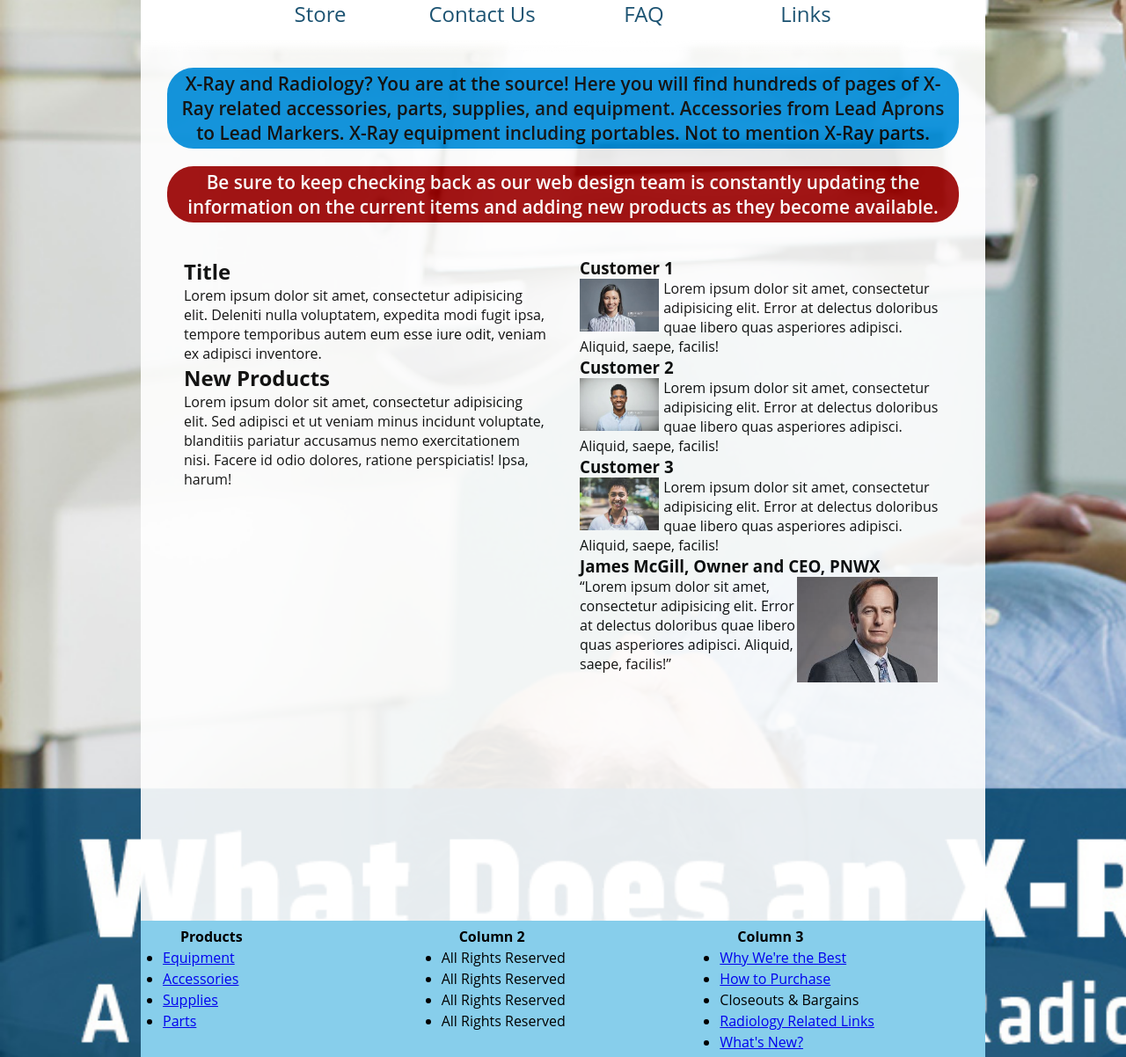
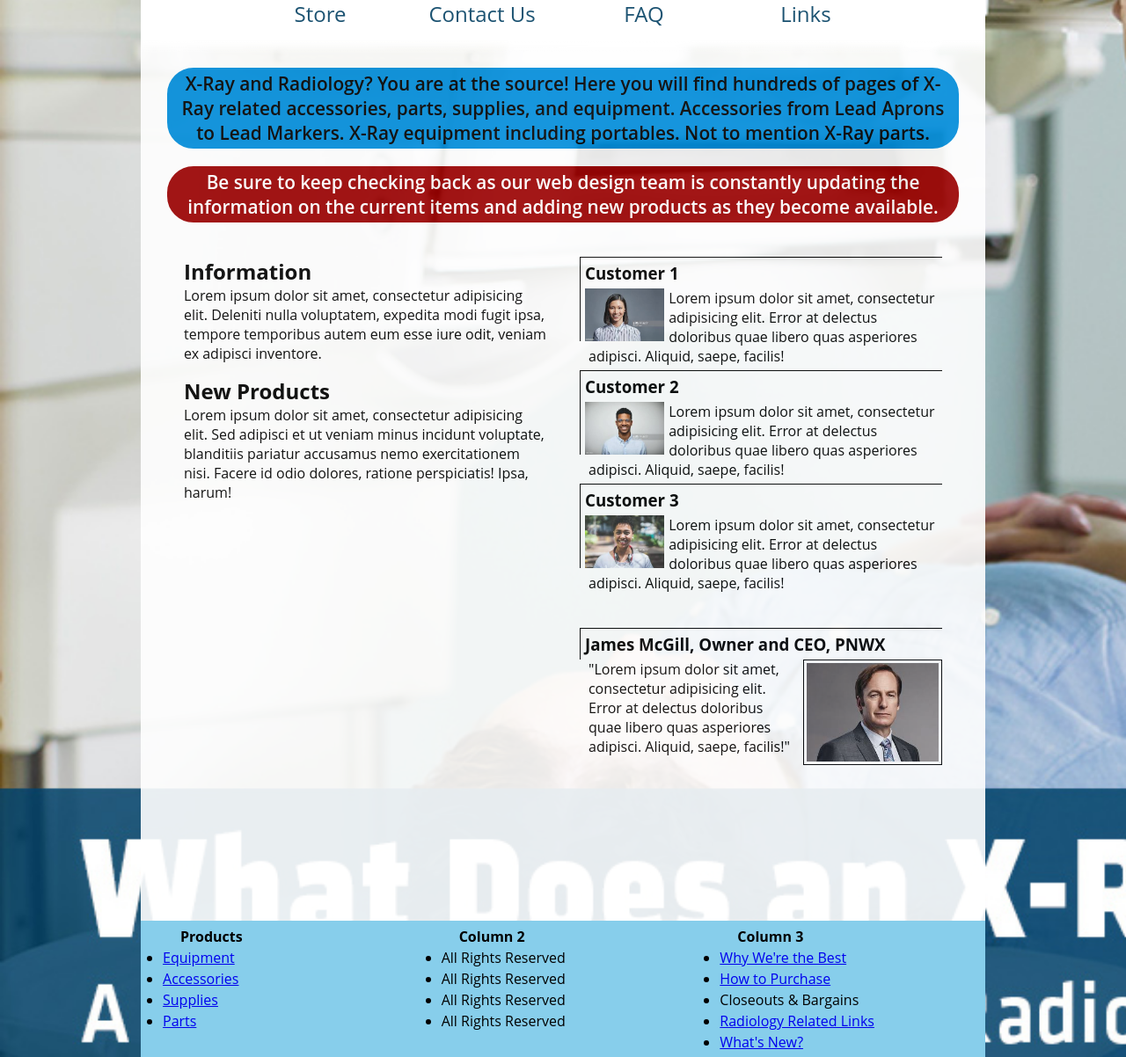
Before and after one commit to jvansandt/pnwx, a PHP site: page / in a window 1280 px wide. Shown: the part 122-1324 px from the top of the page at 88% size. Run offline with PHP 8.4, Linux system fonts and the light colour scheme.

Commit message:
work on reviews

```diff
--- a/css/styles.css
+++ b/css/styles.css
@@ -176,6 +176,9 @@ footer a.top {
 	padding: 10px;
 	margin: 1%;
 }
+.columnleft p {
+	padding-bottom: 15px;
+}
 .columnright {
 	float: right;
 	width: 48%;
@@ -183,12 +186,27 @@ footer a.top {
 	padding: 10px;
 	margin: 1%;
 }
+.review p {
+	padding: 0px 0px 5px 10px;
+}
 .review img {
 	float: left;
 	height: 60px;
-	padding-right: 5px;
+	padding: 0px 5px;
+	border-left: 1px solid black;
+}
+.review h3 {
+	padding: 5px 5px;
+	border-left: 1px solid black;
+	border-top: 1px solid black;
+}
+.owner {
+	padding-top: 35px;
 }
 .owner img {
 	float: right;
 	height: 120px;
+	padding: 3px;
+	margin-left: 5px;
+	border: solid black 1px;
 }
--- a/index.html
+++ b/index.html
@@ -34,7 +34,7 @@
 			</div>
 
 			<div class="columnleft">
-			<div><h2>Title</h2>
+			<div><h2>Information</h2>
 			<p>Lorem ipsum dolor sit amet, consectetur adipisicing elit. Deleniti nulla voluptatem, expedita modi fugit ipsa, tempore temporibus autem eum esse iure odit, veniam ex adipisci inventore.</p></div>
 			<div><h2>New Products</h2>
 			<p>Lorem ipsum dolor sit amet, consectetur adipisicing elit. Sed adipisci et ut veniam minus incidunt voluptate, blanditiis pariatur accusamus nemo exercitationem nisi. Facere id odio dolores, ratione perspiciatis! Ipsa, harum!</p></div>
@@ -44,7 +44,7 @@
 			<div><h3>Customer 1</h3><img src="/images/customer1.jpg" alt="customer photo"><p>Lorem ipsum dolor sit amet, consectetur adipisicing elit. Error at delectus doloribus quae libero quas asperiores adipisci. Aliquid, saepe, facilis!</p></div>
 			<div><h3>Customer 2</h3><img src="/images/customer2.jpg" alt="customer photo"><p>Lorem ipsum dolor sit amet, consectetur adipisicing elit. Error at delectus doloribus quae libero quas asperiores adipisci. Aliquid, saepe, facilis!</p></div>
 			<div><h3>Customer 3</h3><img src="/images/customer3.jpg" alt="customer photo"><p>Lorem ipsum dolor sit amet, consectetur adipisicing elit. Error at delectus doloribus quae libero quas asperiores adipisci. Aliquid, saepe, facilis!</p></div>
-			<div class="owner"><h3>James McGill, Owner and CEO, PNWX</h3><img src="/images/owner.jpg" alt="owner photo"><q>Lorem ipsum dolor sit amet, consectetur adipisicing elit. Error at delectus doloribus quae libero quas asperiores adipisci. Aliquid, saepe, facilis!</q></div>
+			<div class="owner"><h3>James McGill, Owner and CEO, PNWX</h3><img src="/images/owner.jpg" alt="owner photo"><p>"Lorem ipsum dolor sit amet, consectetur adipisicing elit. Error at delectus doloribus quae libero quas asperiores adipisci. Aliquid, saepe, facilis!"</p></div>
 			</div>
         </main>
 
```
